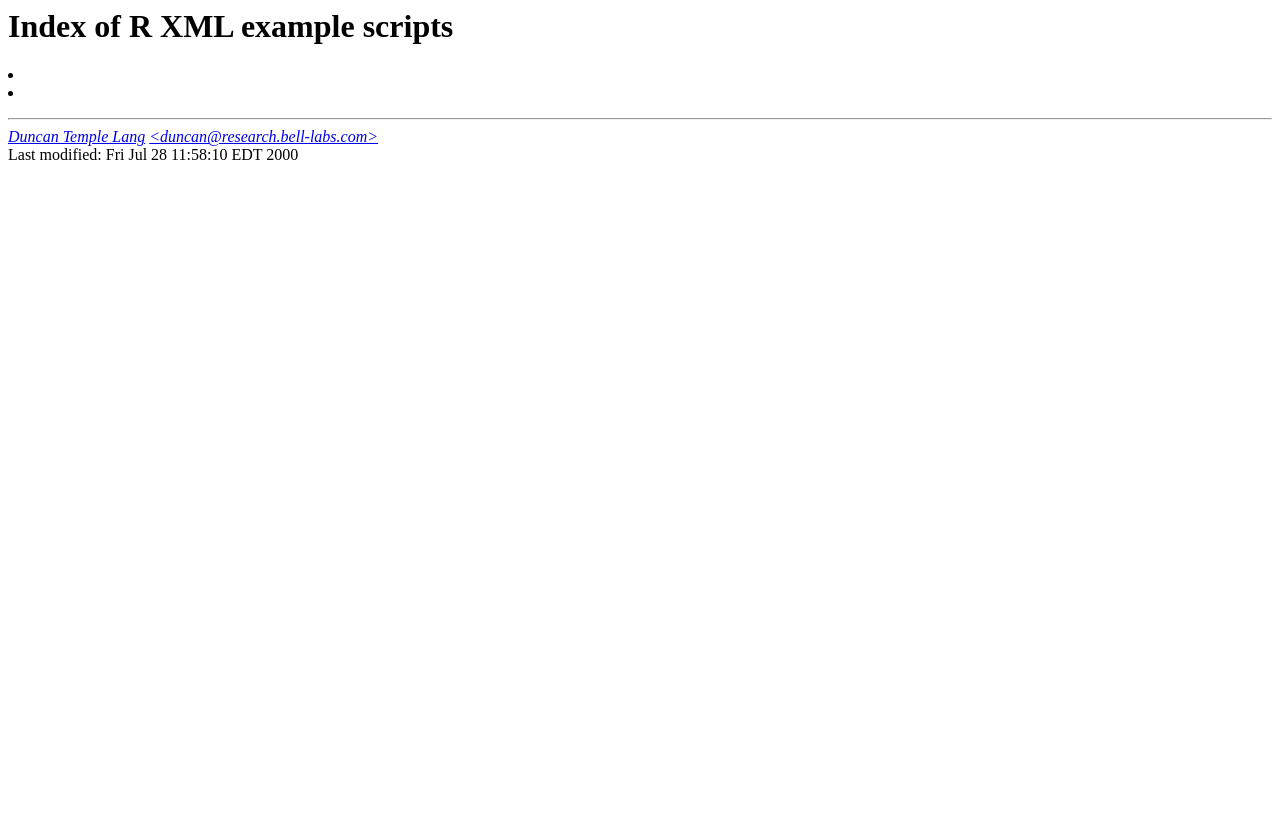
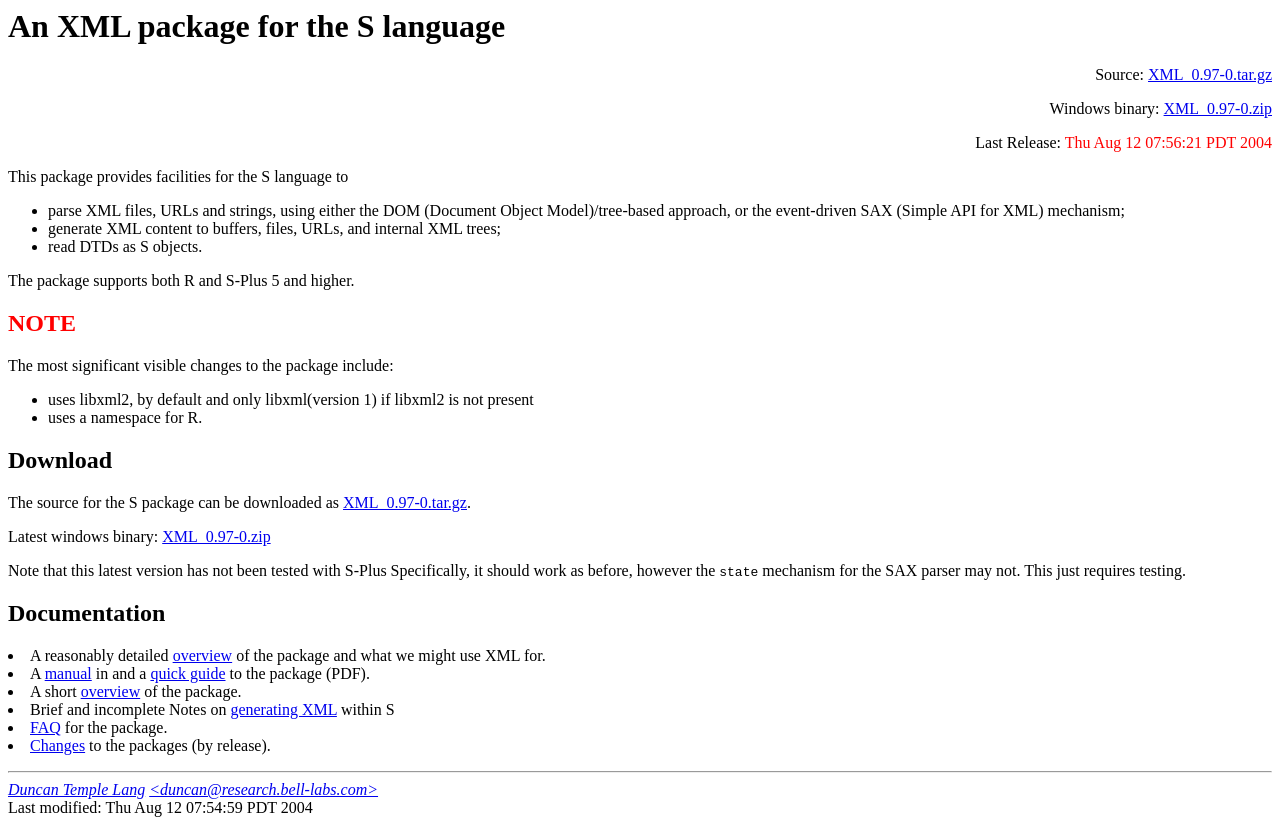
Before and after one commit to cran/XML, a plain HTML site: page inst/examples/index.html in a window 1280 px wide. Before the commit the page ends 800 px from the top, so only its background shows below. Drawn offline with Linux system fonts and the light colour scheme.

Commit message:
version 0.97-3

```diff
--- a/inst/examples/index.html
+++ b/inst/examples/index.html
@@ -1,25 +1,90 @@
 <!DOCTYPE HTML PUBLIC "-//IETF//DTD HTML//EN">
 <html> <head>
-<title></title>
+<title>XML Package for R and S-Plus</title>
 </head>
 
 <body>
-<h1>Index of R XML example scripts</h1>
+<h1>An XML package for the S language</h1>
+<p align=right>Source: <a href="XML_0.97-0.tar.gz">XML_0.97-0.tar.gz</a></font>
+<p align=right>Windows binary: <a href="XML_0.97-0.zip">XML_0.97-0.zip</a></font>
+<p align=right>Last Release: <font color="red">Thu Aug 12 07:56:21 PDT 2004</font>
+
+<p>
+This package provides facilities for the S language
+to
+<ul>
+  <li> parse XML files, URLs and strings,
+      using either the DOM (Document Object Model)/tree-based
+      approach, or the event-driven SAX (Simple API for XML)
+      mechanism;
+  <li> generate XML content to buffers, files, URLs,
+      and internal XML trees;
+  <li> read DTDs as S objects.
+</ul>
+The package supports both R and S-Plus 5 and higher.
+
+
+<h2><font color=red>NOTE</font></h2>
+The most significant visible changes to the package include:
+<ul>
+  <li> uses libxml2, by default and only libxml(version 1) if libxml2
+      is not present
+  <li> uses a namespace for R.
+</ul>
+
+<h2>Download</h2>
+The source for the S package can
+be downloaded as <a href="XML_0.97-0.tar.gz">XML_0.97-0.tar.gz</a>.
+
+<p>
+Latest windows binary: <a href="XML_0.97-0.zip">XML_0.97-0.zip</a>
+<p>
+
+Note that this latest version has not been tested with S-Plus
+Specifically, it should work as before, however the <code>state</code>
+mechanism for the SAX parser may not.  This just requires testing.
+
+
+
+
+<h2>Documentation</h2>
 
 <dl>
   <dt>
-  <li><a href=""></a>
+  <li> A reasonably detailed <a href="Overview.html">overview</a>
+      of the package and what we might use XML for.
   <dd>
 
   <dt>
-  <li> <a href=""></a>
+  <li> A <a href="manual.pdf">manual</a> in
+    and a  <a href="Tour.pdf">quick guide</a> to the package (PDF).
   <dd>
+
+  <dt>
+  <li> A short <a href="description.pdf">overview</a>
+      of the package.
+  <dd>
+
+  <dt>
+  <li>Brief and incomplete Notes on <a href="WritingXML.html">generating XML</a>
+      within S
+  <dd>
+
+  <dt>
+  <li> <a href="FAQ.html">FAQ</a> for the package.
+  <dd>
+
+  <dt>
+  <li> <a href="Changes">Changes</a> to the packages (by release).
+  <dd>
+
 </dl>
+
 
 <hr>
 <address><a href="http://cm.bell-labs.com/stat/duncan">Duncan Temple Lang</a>
 <a href=mailto:duncan@research.bell-labs.com>&lt;duncan@research.bell-labs.com&gt;</a></address>
 <!-- hhmts start -->
-Last modified: Fri Jul 28 11:58:10 EDT 2000
+Last modified: Thu Aug 12 07:54:59 PDT 2004
 <!-- hhmts end -->
 </body> </html>
```
Also changed, not shown: 17 other files.
